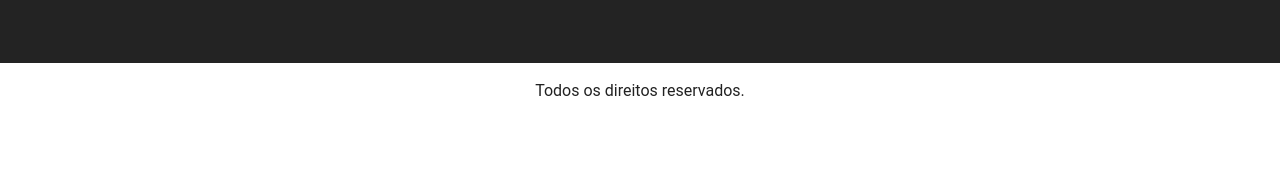
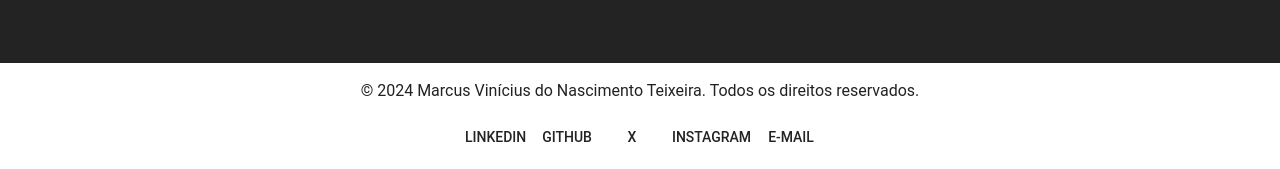
Before and after one commit to MarcusVNT/my-portfolio, a React (Vite) app: page / in a window 1280 px wide. Shown: the part 4035-4204 px from the top of the page. Before the commit the page ends 4154 px from the top, so only its background shows below. Built offline with nearby package versions, Linux system fonts and the light colour scheme; a web font is replaced by a local one.

Commit message:
feat: Buttons added on the footer and adjustment on the style.

```diff
--- a/src/components/Footer.tsx
+++ b/src/components/Footer.tsx
@@ -1,13 +1,28 @@
-import { styled } from "@mui/material";
+import { Button, Grid, Stack, styled } from "@mui/material";
 
 const Footer = () => {
-  const StyledFooter = styled("footer")(({}) => ({
+  const StyledFooter = styled("div")(({}) => ({
     display: "flex",
     justifyContent: "center",
+    alignItems: "center",
+    flexDirection: "column",
+    marginBottom: "16px",
   }));
   return (
     <StyledFooter>
-      <p>Todos os direitos reservados.</p>
+      <Stack>
+        <p>
+          © 2024 Marcus Vinícius do Nascimento Teixeira. Todos os direitos
+          reservados.
+        </p>
+      </Stack>
+      <Stack flexDirection="row">
+        <Button>LinkedIn</Button>
+        <Button>GitHub</Button>
+        <Button>X</Button>
+        <Button>Instagram</Button>
+        <Button>E-mail</Button>
+      </Stack>
     </StyledFooter>
   );
 };
```
